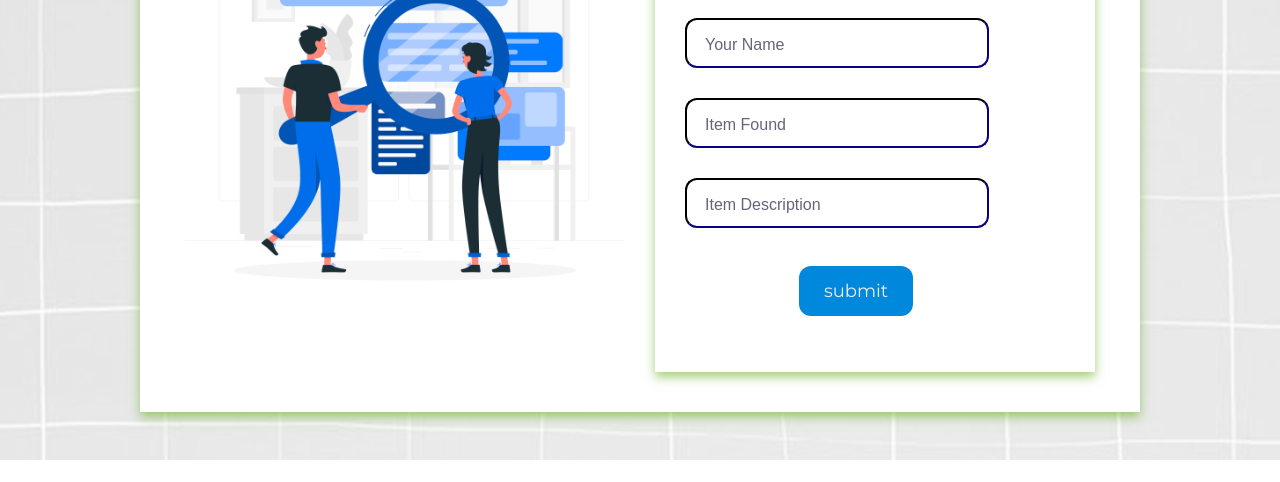
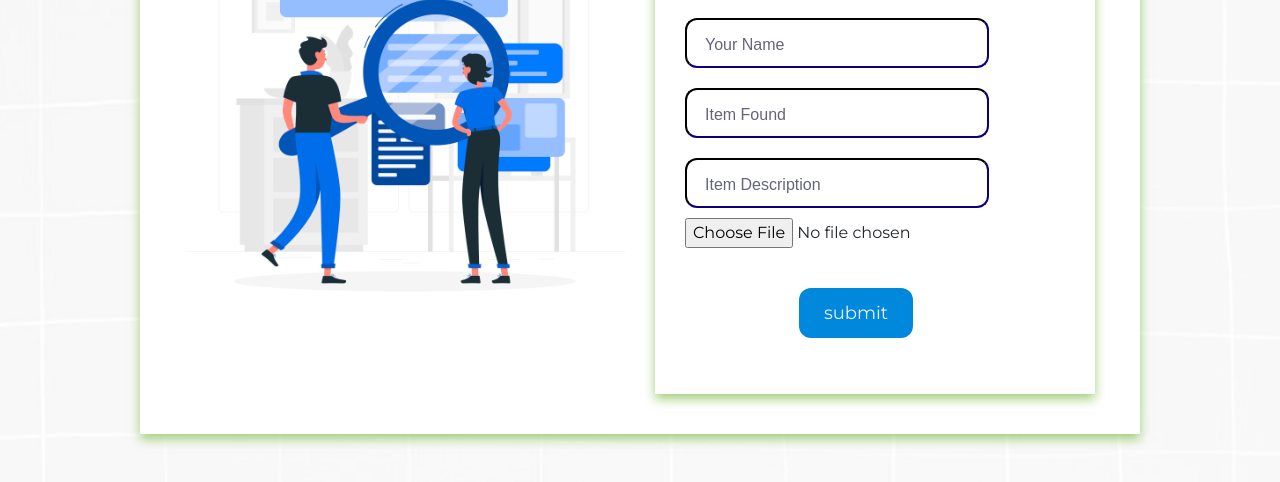
Before and after one commit to uniquepupil/AIT-LOST-AND-FOUND-, a website: page forms/founddemo.html in a window 1280 px wide. Shown: the part 390-872 px from the top of the page. Before the commit the page ends 850 px from the top, so only its background shows below. Drawn offline with nearby package versions, Linux system fonts and the light colour scheme.

Commit message:
links updated

```diff
--- a/forms/founddemo.css
+++ b/forms/founddemo.css
@@ -8,8 +8,9 @@
 }
 
 body {
-    background-image: url('background.png') center/cover no-repeat;
-    background: url('background.png') center/cover no-repeat;
+
+    background: url('output-onlinepngtools.png') center/cover no-repeat ;
+
   }
 
 .navbar {
@@ -331,14 +332,12 @@ h5 {
     height: 100%;
     width: 100%;
     background: #fff;
-    margin-left: 100px;
   }
 
   .container .form-content {
     display: flex;
     align-items: center;
     justify-content: space-between;
-    margin-left: 100px ;
 
   }
 
@@ -379,9 +378,11 @@ h5 {
   }
 
   .ic2 {
-    margin-top: 30px;
+    margin-top: 20px;
   }
-
+  .ic3 {
+    margin-top: 10px;
+  }
   .input {
     background-color: white;
     border-radius: 12px;
@@ -452,7 +453,7 @@ h5 {
     font-size: 18px;
     height: 50px;
     margin-left: 30%;
-    margin-top: 38px;
+    margin-top: 20px;
     text-align: center;
 
 
--- a/forms/founddemo.html
+++ b/forms/founddemo.html
@@ -99,6 +99,10 @@
                 <div class="cut cut-long"></div>
                 <label for="email" class="placeholder">Item Description</>
               </div>
+              <div class='input-container ic3'>
+                <input type="file" name='newupload' id='newupload' /><br/>
+                <span id='contactus_newupload_errorloc' class='error'></span>
+            </div>
               <button type="text" class="submit">submit</button>
             </div>
 
```
Also changed, not shown: index.html (+3 -3 lines), forms/output-onlinepngtools.png (added), 1 other file.
